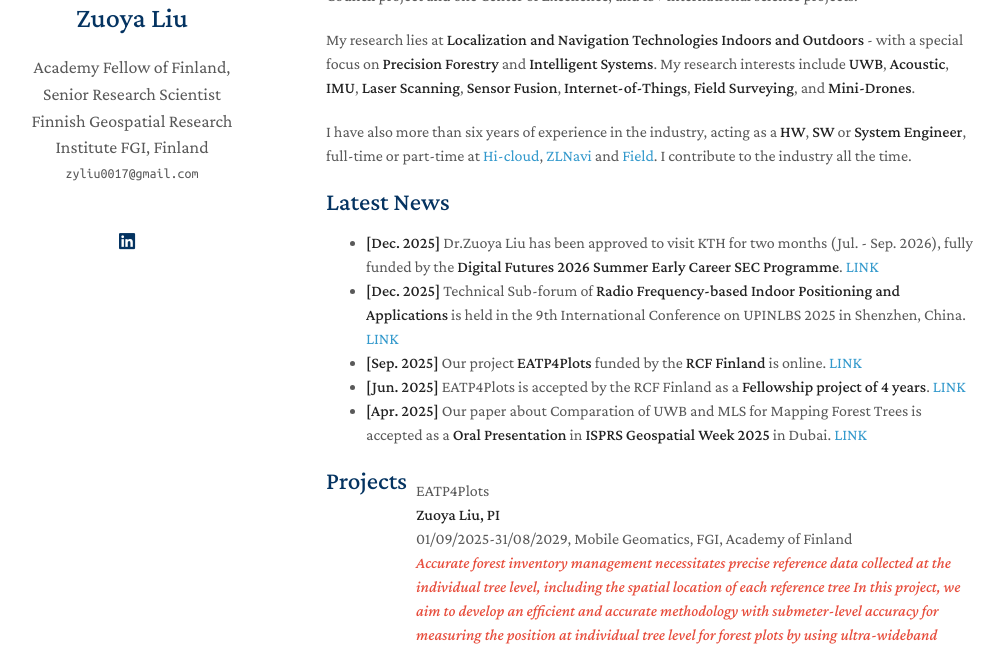
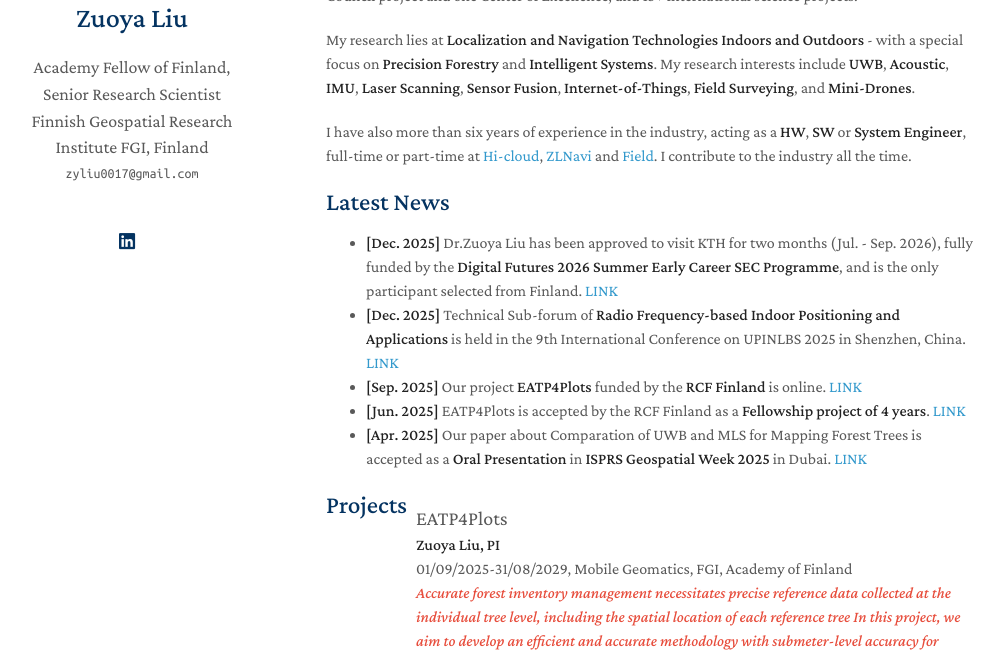
Before and after one commit to zyliu0017/zyliu0017.github.io, a Jekyll site: the page built from index.md, in a window 1280 px wide and 900 px high, cut to the strip 248-900 px from the top of the window. Shown: the whole strip, without its empty margins (144-1147 px from the left). Built offline with Jekyll 4.4.1, drawn with Linux system fonts in a browser that asks for light colours; a style sheet for code colours, icons or effects is not loaded.

Commit message:
update info

```diff
--- a/_includes/projects.md
+++ b/_includes/projects.md
@@ -13,7 +13,7 @@
     {% endif %}
   </div>
   <div class="col-sm-9" style="position: relative;padding-right: 15px;padding-left: 20px;">
-      <div class="title" style="font-size: 16px;">{{ link.title }}</div>
+      <div class="title" style="font-size: 20px;">{{ link.title }}</div>
       <div class="info1">{{ link.info1 }}</div>
       <div class="info2">{{ link.info2 }}</div>
     <div class="links">
--- a/index.md
+++ b/index.md
@@ -21,7 +21,7 @@ I have also more than six years of experience in the industry, acting as a **HW*
 
 
 ## Latest News
-- **[Dec. 2025]** Dr.Zuoya Liu has been approved to visit KTH for two months (Jul. - Sep. 2026), fully funded by the **Digital Futures 2026 Summer Early Career SEC Programme**.
+- **[Dec. 2025]** Dr.Zuoya Liu has been approved to visit KTH for two months (Jul. - Sep. 2026), fully funded by the **Digital Futures 2026 Summer Early Career SEC Programme**, and is the only participant selected from Finland.
 <a href="https://www.digitalfutures.kth.se/call/digital-futures-2026-summer-early-career-programme-sec-programme/" target="_blank" rel="noopener">LINK</a>
 - **[Dec. 2025]** Technical Sub-forum of **Radio Frequency-based Indoor Positioning and Applications** is held in the 9th International Conference on UPINLBS 2025 in Shenzhen, China.
 <a href="https://upinlbs2025.ubinp.com/technical" target="_blank" rel="noopener">LINK</a>
```
